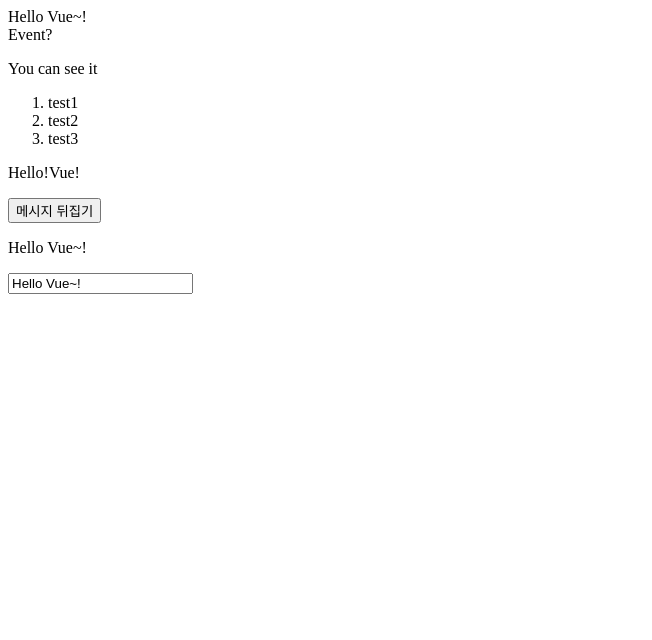
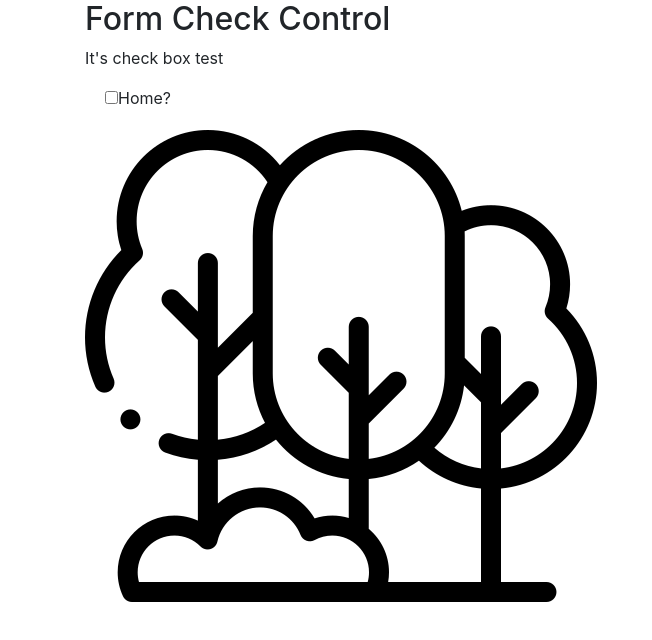
Before and after one commit to PenguinCard/Vue_test, a plain HTML site: page index.html in a window 1280 px wide. Shown: the whole page, without its empty margins (0-652 px from the left). Drawn offline with nearby package versions, Linux system fonts and the light colour scheme.

Commit message:
form check test

```diff
--- a/index.html
+++ b/index.html
@@ -3,40 +3,22 @@
 <head>
     <meta charset="UTF-8">
     <title>Document</title>
+    <link rel="stylesheet" href="https://maxcdn.bootstrapcdn.com/bootstrap/4.5.2/css/bootstrap.min.css">
+    <script src="https://maxcdn.bootstrapcdn.com/bootstrap/4.5.2/js/bootstrap.min.js"></script>
+
     <script src="https://cdn.jsdelivr.net/npm/vue/dist/vue.js"></script>
     <script src="./js/index.js"></script>
 </head>
 <body>
-    <div id="app">
-        {{ msg }}
-    </div>
-
-    <div id="app-2">
-        <span v-bind:title="msg">
-            Event?
-        </span>
-    </div>
-
-    <div id="app-3">
-        <p v-if="seen">You can see it</p>
-    </div>
-
-    <div id="app-4">
-        <ol>
-            <li v-for="todo in todos">
-                {{ todo.text }}
-            </li>
-        </ol>
-    </div>
-
-    <div id="app-5">
-        <p>{{ msg }}</p>
-        <button v-on:click="reverseMsg">메시지 뒤집기</button>
-    </div>
-
-    <div id="app-6">
-        <p>{{ msg }}</p>
-        <input type="text" v-model="msg">
+    <div id="app" class="container">
+        <h2>Form Check Control</h2>
+        <p>It's check box test</p>
+        <div class="form-check">
+            <label for="" class="form-check-label" for="check">
+                <input type="checkbox" v-model="home" id="check">Home?
+            </label>
+        </div>
+        <img :src="home?a:b">
     </div>
 </body>
 </html>
--- a/js/index.js
+++ b/js/index.js
@@ -1,52 +1,10 @@
 window.onload = ()=>{
-    let app = new Vue({
-        el : '#app',
-        data : {
-            msg : 'Hello Vue~!'
-        }
-    })
-
-    let app2 = new Vue({
-        el : '#app-2',
-        data : {
-            msg : 'Page? '+new Date() +' load'
-        }
-    })
-
-    let app3 = new Vue({
-        el : '#app-3',
-        data : {
-            seen : true
-        }
-    })
-
-    let app4 = new Vue({
-        el : '#app-4',
-        data : {
-            todos : [
-                { text : 'test1'},
-                { text : 'test2'},
-                { text : 'test3'}
-            ]
-        }
-    })
-
-    new Vue({
-        el : '#app-5',
-        data : {
-            msg : 'Hello!Vue!'
-        },
-        methods : {
-            reverseMsg : function(){
-                this.msg = this.msg.split('').reverse().join('')
-            }
-        }
-    })
-
-    new Vue({
-        el : '#app-6',
-        data : {
-            msg : 'Hello Vue~!'
-        }
-    })
+     new Vue({
+         el : '#app',
+         data : {
+             home : false,
+             a : './img/home.png',
+             b : './img/tree.png'
+         }
+     })
 }
```
Also changed, not shown: img/dove.png (added), img/home.png (added), img/tree.png (added).
